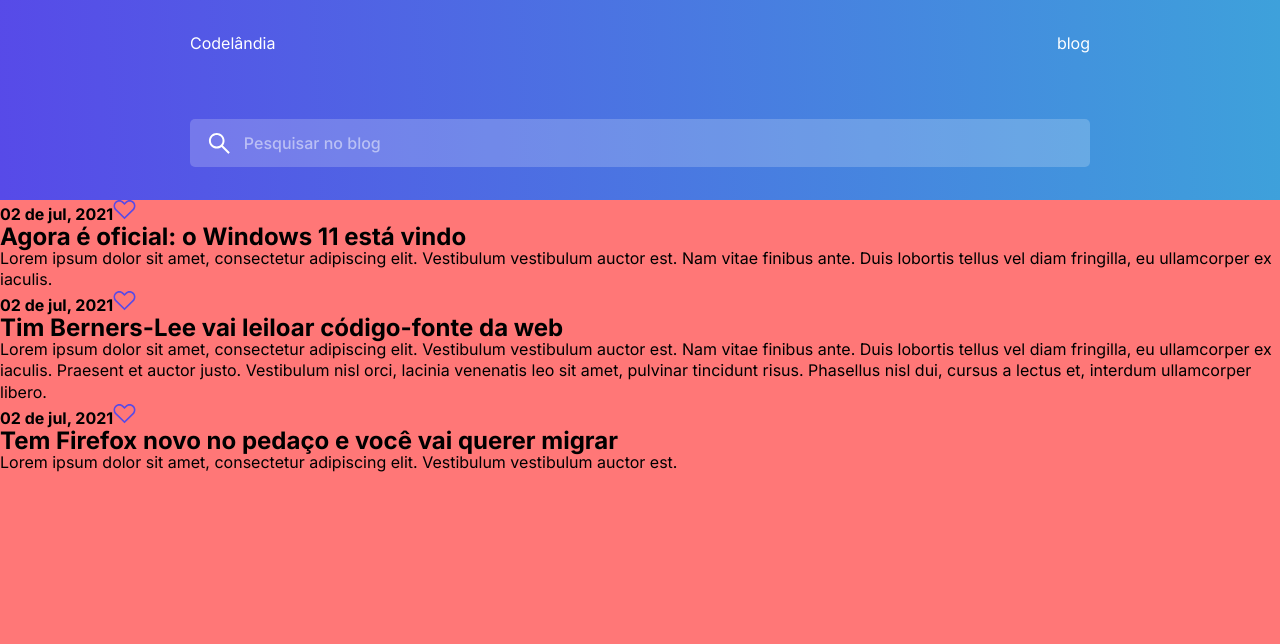
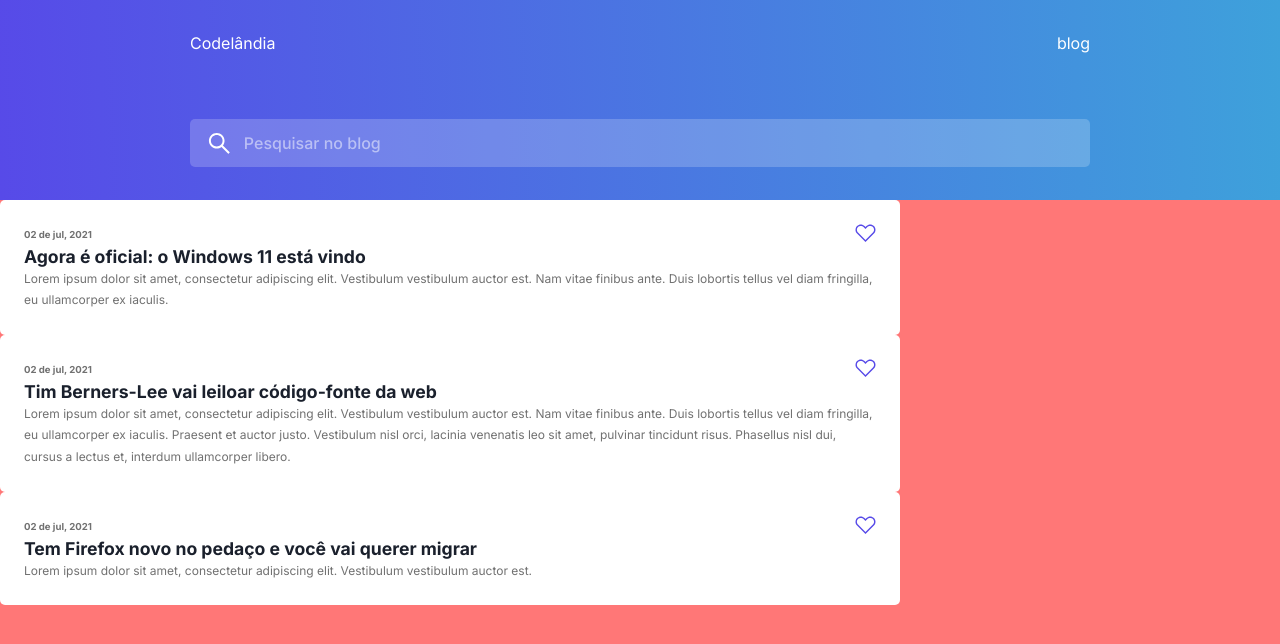
Before and after one commit to ilemuelfigueira/blog-starter, a React (Vite) app: page / in a window 1280 px wide. Shown: the top 644 px of the page. Built offline with nearby package versions, Linux system fonts and the light colour scheme.

Commit message:
feat: estilização do componente Noticia

```diff
--- a/src/features/noticias/components/Noticia/index.jsx
+++ b/src/features/noticias/components/Noticia/index.jsx
@@ -1,14 +1,16 @@
+import { Container, Header } from "./index.styled";
+
 export const Noticia = ({ children, ...props }) => {
-  const { title, description, data } = props
+  const { title, description, data } = props;
 
   return (
-    <div> { /* criar com styled -> Container */}
-      <div className="header"> { /* criar com styled -> Header */}
+    <Container>
+      <Header>
         <strong>{data}</strong>
         <img src="/purple-heart.svg" />
-      </div>
-      <h2>{title}</h2> { /* manipular com o container */}
-      <p>{description}</p> { /* manipular com o container */}
-    </div>
-  )
-}
+      </Header>
+      <h2>{title}</h2>
+      <p>{description}</p>
+    </Container>
+  );
+};
--- /dev/null
+++ b/src/features/noticias/components/Noticia/index.styled.jsx
@@ -0,0 +1,46 @@
+import styled from "styled-components";
+
+export const Container = styled.div`
+  width: 900px;
+  max-width: 80vw;
+
+  background-color: #FFF;
+
+  padding: 1.5em;
+  border-radius: 5px;
+
+  display: flex;
+
+  flex-direction: column;
+  justify-content: flex-start;
+  align-items: flex-start;
+
+  strong {
+    color: ${({ theme }) => theme["gray"]};
+    font-size: 0.6em;
+  }
+
+  h2 {
+    color: ${({ theme }) => theme["gray-dark"]};
+    font-size: 1.1em;
+  }
+
+  img {
+    width: 21px;
+    height: 19px;
+  }
+
+  p {
+    font-size: 0.75em;
+    color: ${({ theme }) => theme["gray"]};
+  }
+`;
+
+export const Header = styled.header`
+  display: flex;
+
+  width: 100%;
+
+  justify-content: space-between;
+  text-align: center;
+`;
```
